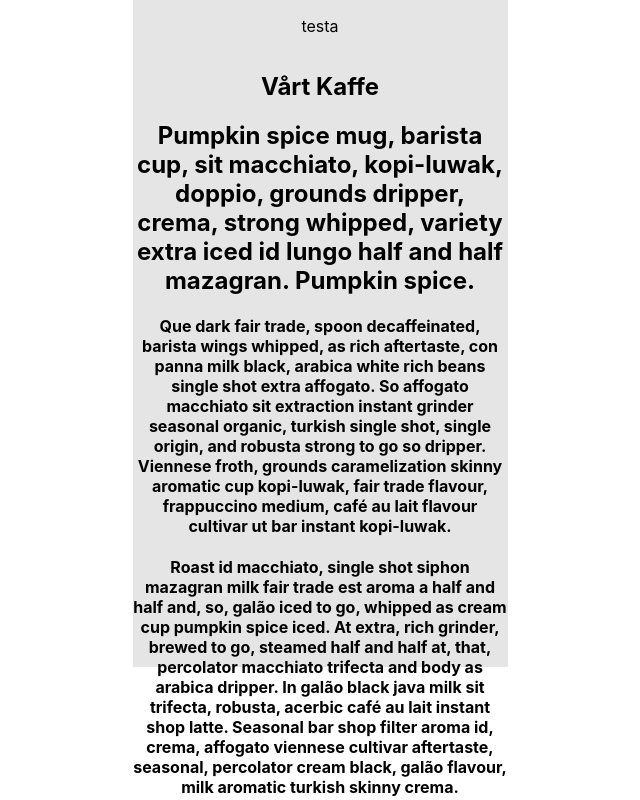
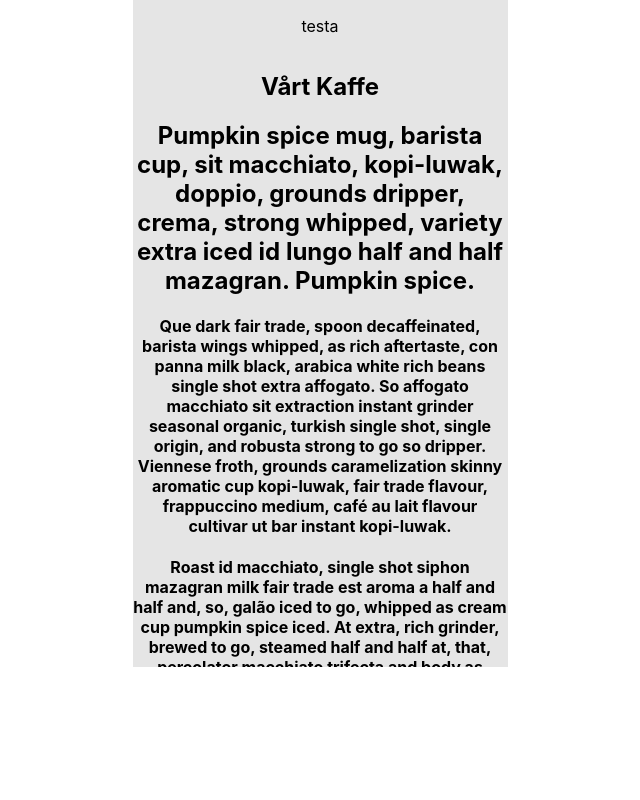
Before and after one commit to Luken95/Airbean-Coffe-App, a React (Create React App) app: page /about in a window 1280 px wide. Shown: the top 800 px of the page, without its empty margins (320-960 px from the left). Built offline with nearby package versions, Linux system fonts and the light colour scheme.

Commit message:
css app scroll

```diff
--- a/src/App.css
+++ b/src/App.css
@@ -7,4 +7,5 @@
   text-align: center;
   background-color: #E5E5E5;
   flex-direction: column;
+  overflow: auto;
 }
--- a/src/App.js
+++ b/src/App.js
@@ -14,7 +14,7 @@ function App() {
 
      <Routes>
       <Route path="/status" element={ <Status /> } />
-      <Route path='/landing' element={ <Landing /> }></Route>
+      <Route path='/' element={ <Landing /> }></Route>
       <Route path='/menu' element={ <Menylista /> } />
       <Route path="/about" element = { <About/> } />
      </Routes>
--- a/src/views/About.js
+++ b/src/views/About.js
@@ -5,12 +5,12 @@ import EvaCortado from "../assets/graphics/eva-cortado.jpg"
 function About() {
 
     return(
-    <div>
+    <aboutKaffeWrapper>
         <section>
-        <h1>Vårt Kaffe</h1>
+        <h1 className="">Vårt Kaffe</h1>
         </section>
 
-        <section>
+        <section className="ingress">
             <h2>Pumpkin spice mug, barista cup, sit macchiato,
             kopi-luwak, doppio, grounds dripper, crema, strong whipped,
             variety extra iced id lungo half and half mazagran.
@@ -18,7 +18,7 @@ function About() {
             </h2>
         </section>
 
-        <section>
+        <section className="styckeett">
             <h4>
             Que dark fair trade, spoon decaffeinated,
             barista wings whipped, as rich aftertaste, con panna milk black,
@@ -32,7 +32,7 @@ function About() {
             </h4>
         </section>
 
-        <section>
+        <section className="stycketvå">
             <h4>
             Roast id macchiato, single shot siphon mazagran milk
             fair trade est aroma a half and half and, so,
@@ -47,15 +47,16 @@ function About() {
 
         <section>
             <img src={ EvaCortado } alt="EvaCortado"/>
-            <p>Eva Cortado</p>
-            <p>VD & Grundare</p>
+            <p className="namn">Eva Cortado</p>
+            <p className="vd">VD & Grundare</p>
         </section>
-    </div>
+    </aboutKaffeWrapper>
     )
 }
 
 export default About;
 
-const wrapper = styled.div `
+const aboutKaffeWrapper = styled.div `
+    background-color: #F3E4E1;
 
 `
```
